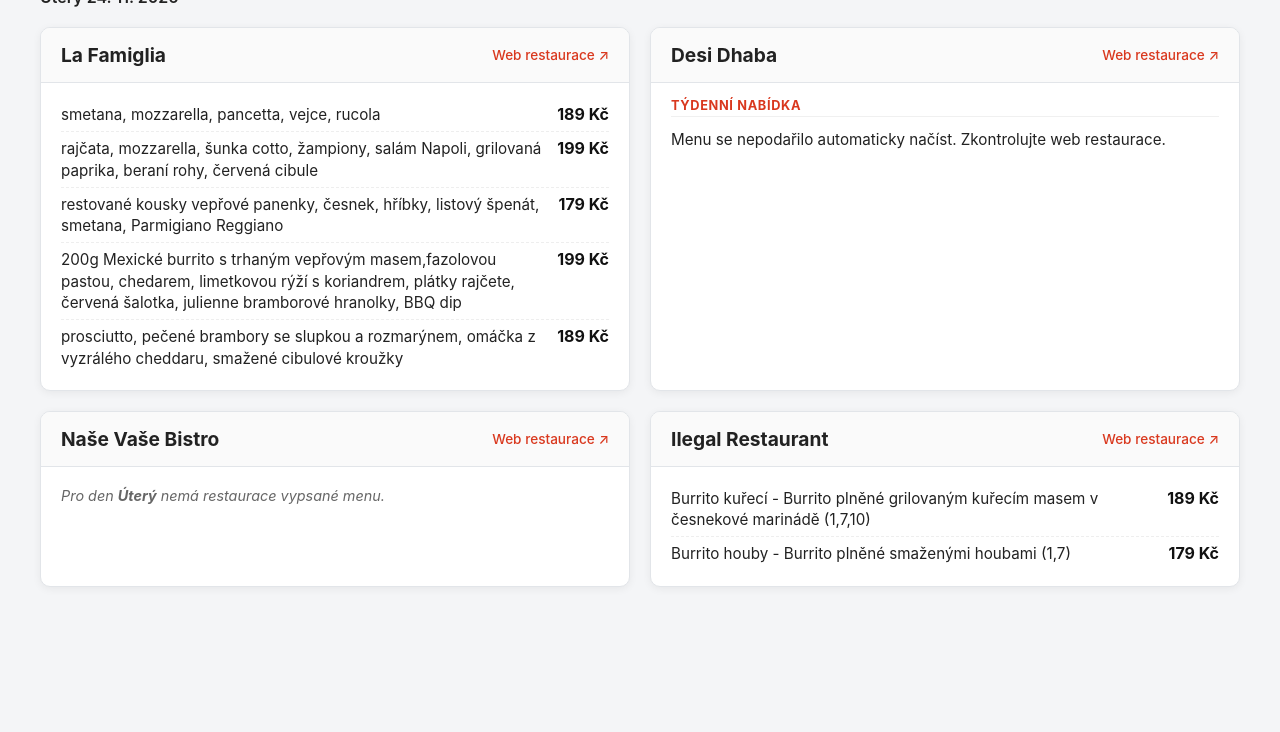
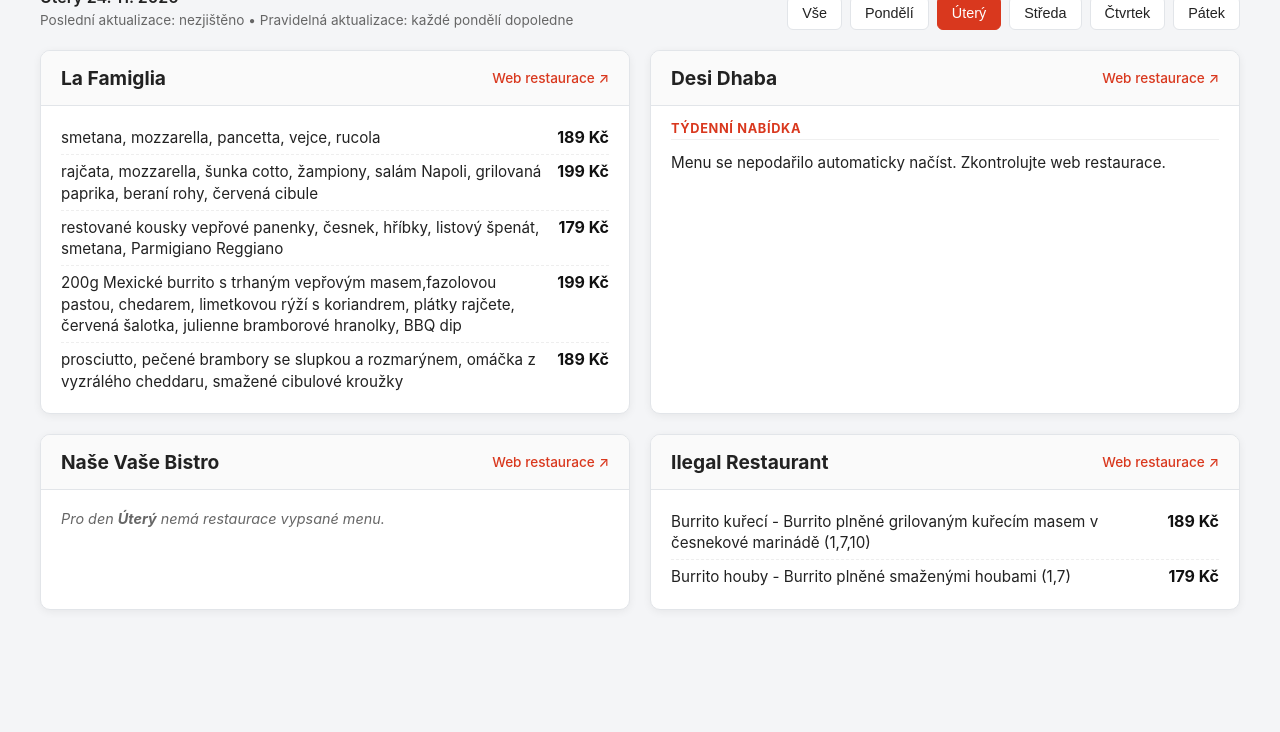
Before and after one commit to Vyp21/obedyfss, a plain HTML site: page index.html in a window 1280 px wide. Shown: the part 68-800 px from the top of the page. Drawn offline with Linux system fonts and the light colour scheme.

Commit message:
Update index.html

```diff
--- a/index.html
+++ b/index.html
@@ -25,7 +25,7 @@
             margin: 0 auto 20px auto;
             display: flex;
             justify-content: space-between;
-            align-items: center;
+            align-items: flex-end;
             flex-wrap: wrap;
             gap: 15px;
         }
@@ -40,6 +40,12 @@
             color: var(--text);
             margin-top: 4px;
             text-transform: capitalize;
+        }
+        .update-info {
+            font-size: 0.85rem;
+            color: var(--muted);
+            margin-top: 4px;
+            line-height: 1.4;
         }
         .day-filters {
             display: flex;
@@ -163,6 +169,10 @@
     <div class="title-block">
         <h1>🍽️ Polední nabídka</h1>
         <div class="current-date" id="today-label"></div>
+        <div class="update-info">
+            <span id="last-updated">Poslední aktualizace: načítám...</span> &bull;
+            <span>Pravidelná aktualizace: každé pondělí dopoledne</span>
+        </div>
     </div>
     <div class="day-filters" id="filters"></div>
 </header>
@@ -226,7 +236,6 @@
 
             let contentHtml = '';
 
-            // Pokud restaurace používá obrázky místo textového menu
             if (rest.images && rest.images.length > 0 && filteredItems.length === 0) {
                 contentHtml += `<div class="group-title">Obrázkové menu</div><div class="menu-images">`;
                 rest.images.forEach(imgUrl => {
@@ -273,13 +282,24 @@
 
     async function loadMenus() {
         const app = document.getElementById('app');
+        const updatedEl = document.getElementById('last-updated');
         try {
             const response = await fetch('data.json?t=' + new Date().getTime());
             if (!response.ok) throw new Error('Soubor data.json zatím neexistuje.');
-            menuData = await response.json();
+            const rawData = await response.json();
+
+            if (Array.isArray(rawData)) {
+                menuData = rawData;
+                updatedEl.textContent = 'Poslední aktualizace: nezjištěno';
+            } else {
+                menuData = rawData.restaurants || [];
+                updatedEl.textContent = 'Poslední aktualizace: ' + (rawData.updated_at || 'nezjištěno');
+            }
+
             renderMenus();
         } catch (err) {
             app.innerHTML = `<p>Čekám na první stažení dat. Spusťte akci v záložce <strong>Actions</strong> na GitHubu.</p>`;
+            updatedEl.textContent = 'Poslední aktualizace: čeká se na stažení';
         }
     }
 
```
